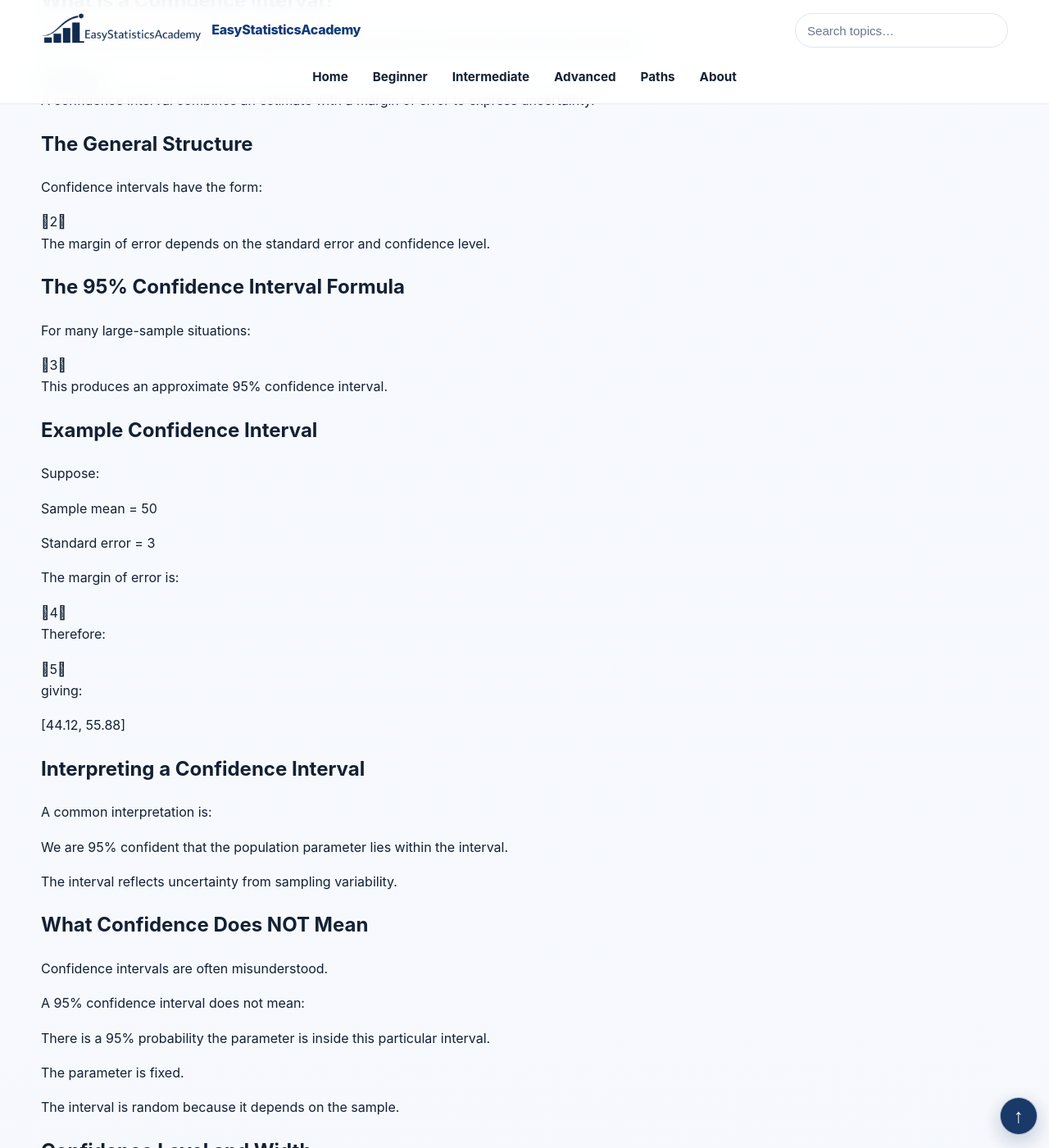
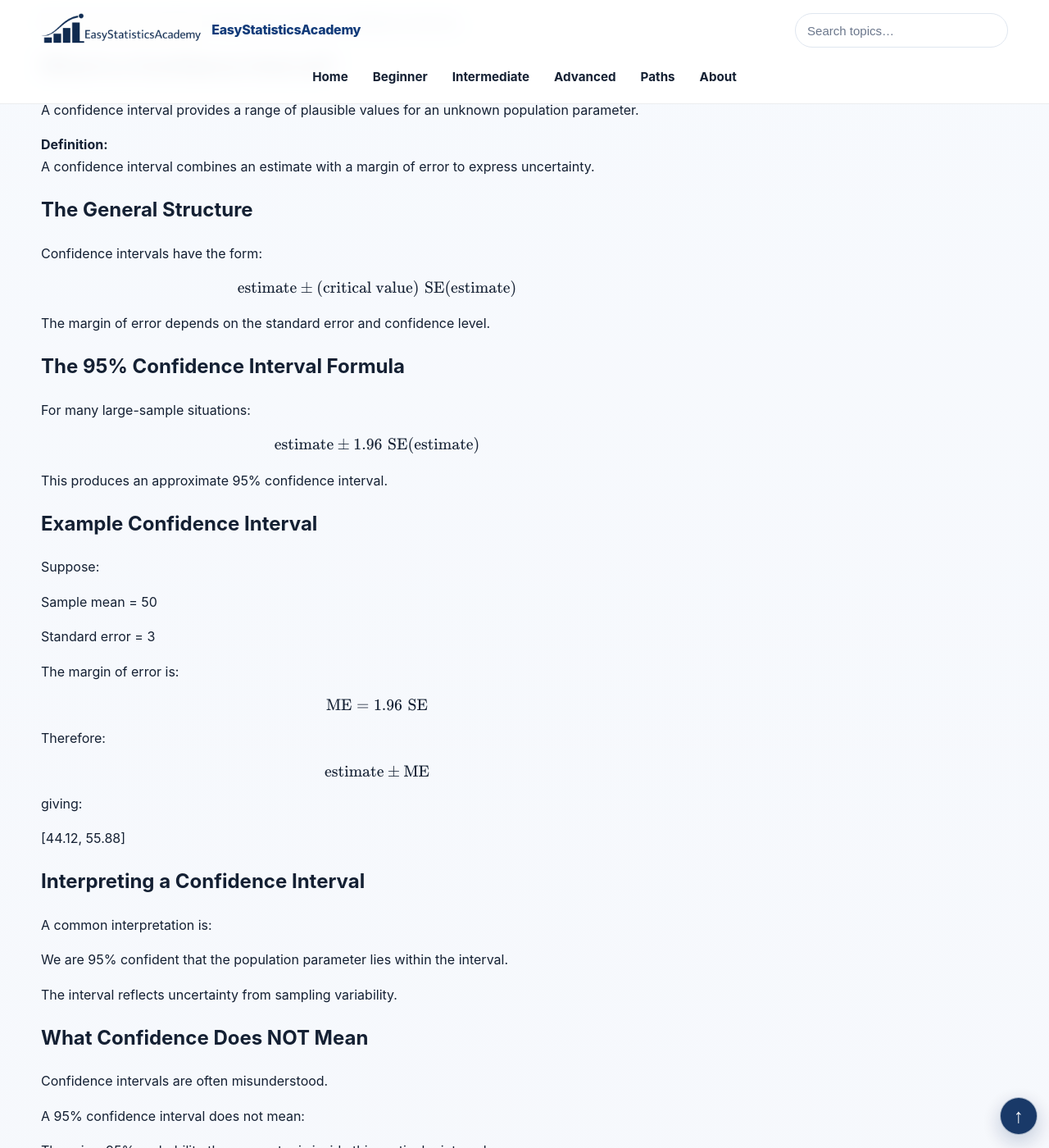
Before and after one commit to ammar-homaida-statistics/easystatisticsacademy, a Jekyll site: the page built from probability/sampling-distributions/z-statistic-and-ci/index.md, in a window 1280 px wide and 1400 px high, scrolled down 2559 px. Shown: the whole window at 82% size. Built offline with Jekyll 4.4.1, drawn with Linux system fonts in a browser that asks for light colours; some of the changed text lies outside the part shown.

Commit message:
Restore 7 verified formulas in z-statistic-and-ci

```diff
--- a/probability/sampling-distributions/z-statistic-and-ci/index.md
+++ b/probability/sampling-distributions/z-statistic-and-ci/index.md
@@ -126,7 +126,11 @@ sidebar: false
       The general z-statistic is:
     </p>
 
-    0
+
+    \[
+    Z=\frac{\text{estimate}-\text{reference value}}{\operatorname{SE}(\text{estimate})}
+    \]
+
 
     <p>
       The numerator measures distance from the target.
@@ -279,7 +287,11 @@ sidebar: false
       Confidence intervals have the form:
     </p>
 
-    2
+
+    \[
+    \text{estimate}\pm(\text{critical value})\,\operatorname{SE}(\text{estimate})
+    \]
+
 
     <p>
       The margin of error depends on the standard error and confidence level.
@@ -291,7 +303,11 @@ sidebar: false
       For many large-sample situations:
     </p>
 
-    3
+
+    \[
+    \text{estimate}\pm1.96\,\operatorname{SE}(\text{estimate})
+    \]
+
 
     <p>
       This produces an approximate 95% confidence interval.
@@ -319,13 +335,21 @@ sidebar: false
       The margin of error is:
     </p>
 
-    4
+
+    \[
+    \operatorname{ME}=1.96\,\operatorname{SE}
+    \]
+
 
     <p>
       Therefore:
     </p>
 
-    5
+
+    \[
+    \text{estimate}\pm\operatorname{ME}
+    \]
+
 
     <p>
       giving:
@@ -435,7 +459,11 @@ sidebar: false
       Since:
     </p>
 
-    6
+
+    \[
+    \operatorname{SE}(\bar X)=\frac{\sigma}{\sqrt n}
+    \]
+
 
     <p>
       larger samples reduce standard error.
```
Also changed, not shown: other parts of probability/sampling-distributions/z-statistic-and-ci/index.md (+5 -1 lines).
